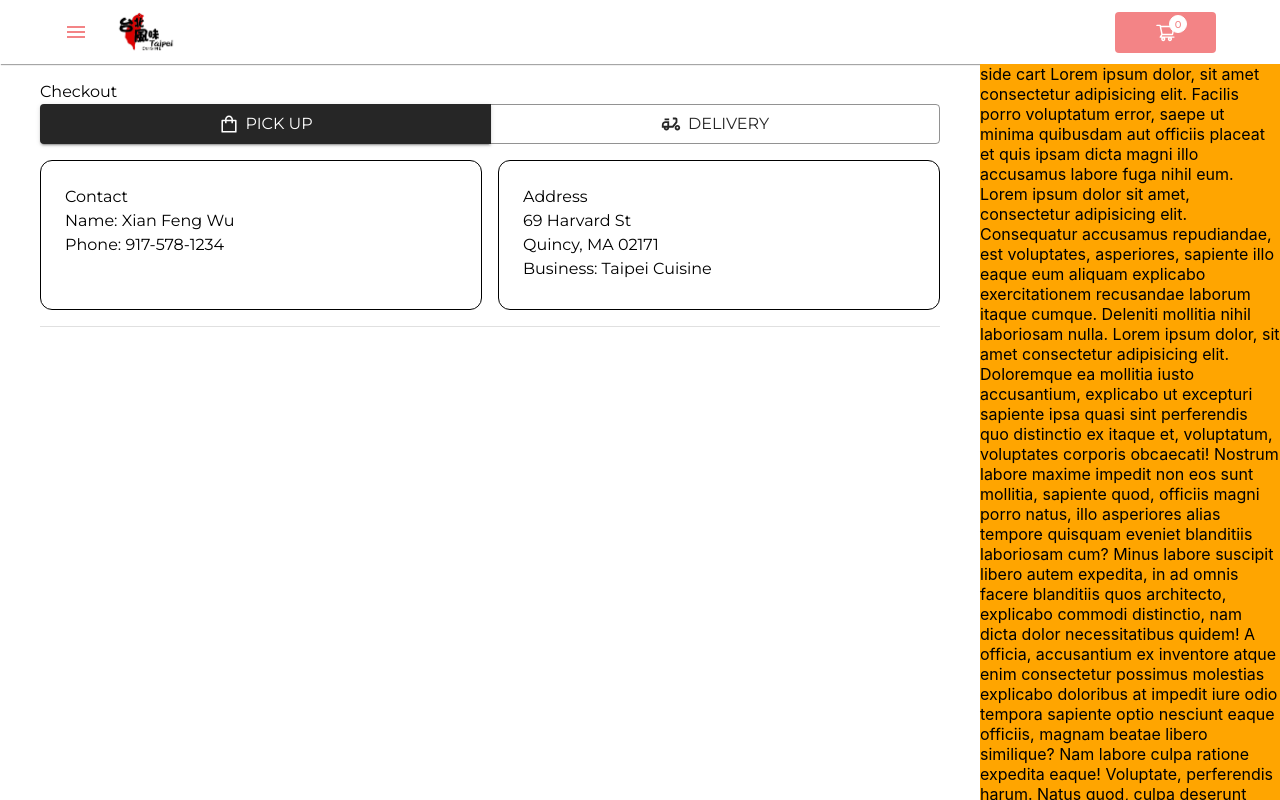
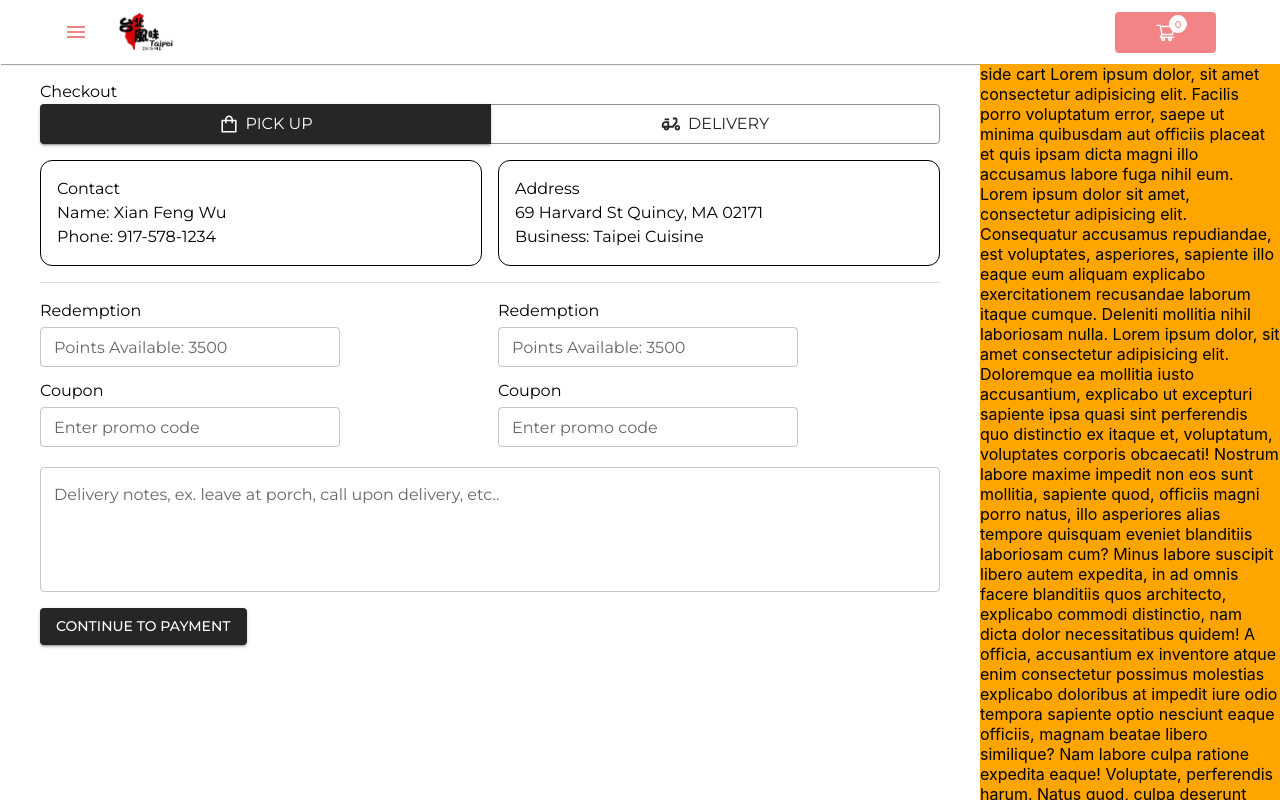
Before and after one commit to XianFengWu1996/tc_demo_v2, a Next.js app: page /checkout in a window 1280 px wide. Built offline with nearby package versions, Linux system fonts and the light colour scheme.

Commit message:
include notes and buttons

```diff
--- a/src/pages/checkout/index.tsx
+++ b/src/pages/checkout/index.tsx
@@ -1,4 +1,4 @@
-import { Box, Button, ButtonGroup, Divider, Grid, Typography } from "@mui/material";
+import { Box, Button, ButtonGroup, Divider, Grid, TextField, Typography } from "@mui/material";
 import { AiOutlineShopping } from "react-icons/ai";
 import { IoCar } from "react-icons/io5";
 import { MdOutlineDeliveryDining } from "react-icons/md";
@@ -35,7 +35,7 @@ export default function CheckoutPage () {
 
                 <Grid container spacing={2} direction='row' alignItems={'stretch'}>
                     <Grid item xs={12} sm={12} md={6}>
-                        <Box sx={{ mt: 2, p: 3, border: '1.5px solid #000', borderRadius: 3, minWidth: '300px', maxWidth: '500px', minHeight: '150px'}}>
+                        <Box sx={{ mt: 2, p: 2, border: '1.5px solid #000', borderRadius: 3, minWidth: '300px', maxWidth: '500px', minHeight: '100px'}}>
                             <Typography>Contact</Typography>
                             <Typography>Name: Xian Feng Wu</Typography>
                             <Typography>Phone: 917-578-1234</Typography>
@@ -43,17 +43,48 @@ export default function CheckoutPage () {
                     </Grid>
 
                     <Grid item xs={12} sm={12} md={6}>
-                        <Box sx={{ mt: 2, p: 3, border: '1.5px solid #000', borderRadius: 3, minWidth: '300px', maxWidth: '500px', minHeight: '150px'}}>
+                        <Box sx={{ mt: 2, p: 2, border: '1.5px solid #000', borderRadius: 3, minWidth: '300px', maxWidth: '500px', minHeight: '100px'}}>
                             <Typography>Address</Typography>
-                            <Typography>69 Harvard St</Typography>
-                            <Typography>Quincy, MA 02171</Typography>
+                            <Typography>69 Harvard St Quincy, MA 02171</Typography>
                             <Typography>Business: Taipei Cuisine</Typography>
                         </Box>
                     </Grid>
-
                 </Grid>
 
                 <Divider sx={{ my: 2}} />
+
+                <Grid container spacing={2} direction='row' alignItems={'stretch'}>
+                    <Grid item xs={12} sm={12} md={6}>
+                    <Typography>Redemption</Typography>
+                        <TextField id="redemption-input" variant="outlined" size="small" label={'Points Available: 3500'} sx={{ my: 0.5, width: '300px'}}/>
+
+
+                        <Typography sx={{ mt: 1}}>Coupon</Typography>
+                        <TextField id="redemption-input" variant="outlined" size="small" label={'Enter promo code'} sx={{ my: 0.5, width: '300px'}}/>
+                    </Grid>
+
+                    <Grid item xs={12} sm={12} md={6}>
+                        <Typography>Redemption</Typography>
+                        <TextField id="redemption-input" variant="outlined" size="small" label={'Points Available: 3500'} sx={{ my: 0.5, width: '300px'}}/>
+
+
+                        <Typography sx={{ mt: 1}}>Coupon</Typography>
+                        <TextField id="redemption-input" variant="outlined" size="small" label={'Enter promo code'} sx={{ my: 0.5, width: '300px'}}/>
+                    </Grid>
+                </Grid>
+
+
+                <TextField
+                    id="r"
+                    variant="outlined"
+                    multiline
+                    minRows={4}
+                    fullWidth
+                    label={'Delivery notes, ex. leave at porch, call upon delivery, etc..'}
+                    sx={{ display: 'block', my: 2}}
+                />
+
+                <Button variant="contained">Continue to payment</Button>
 
             </Box>
 
```
